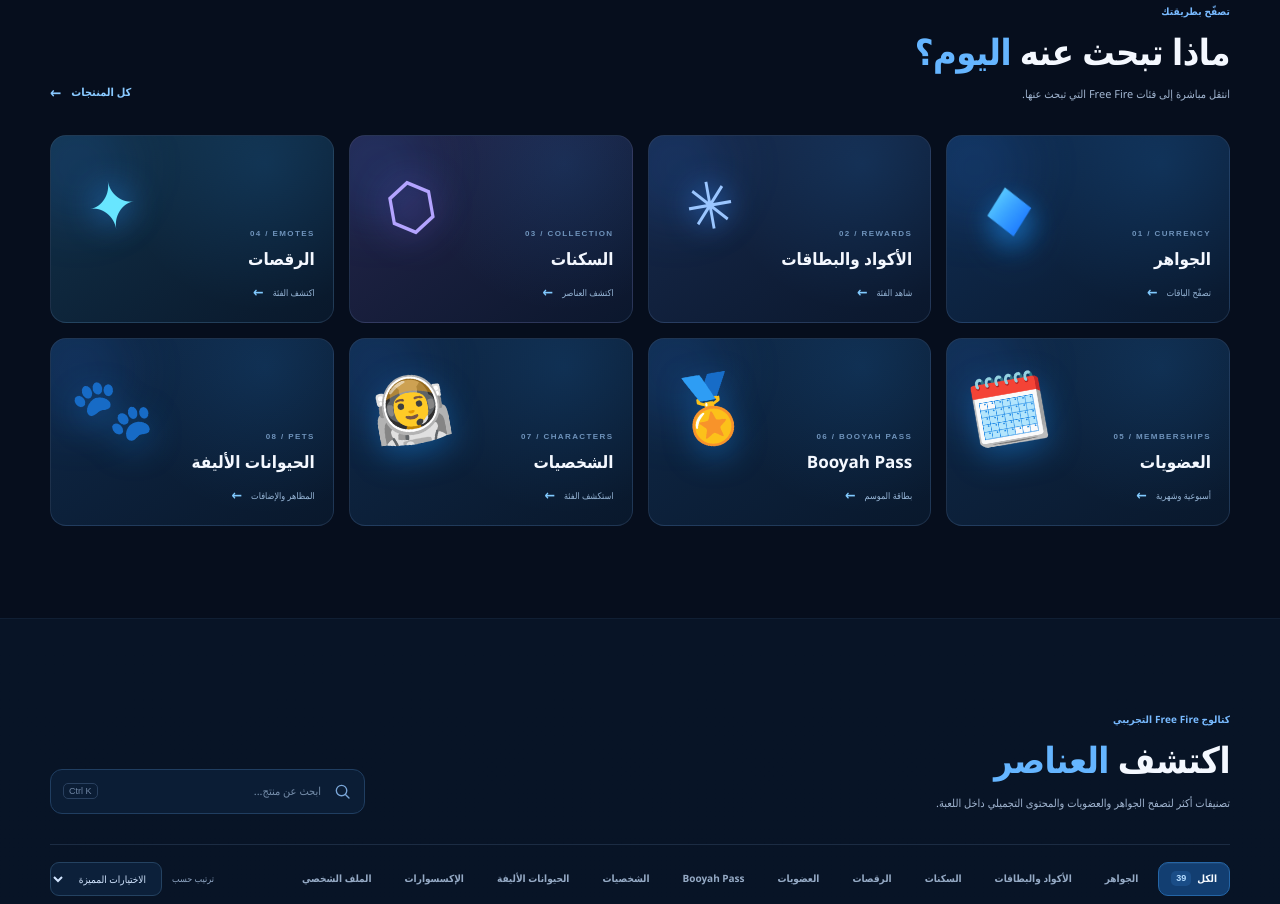
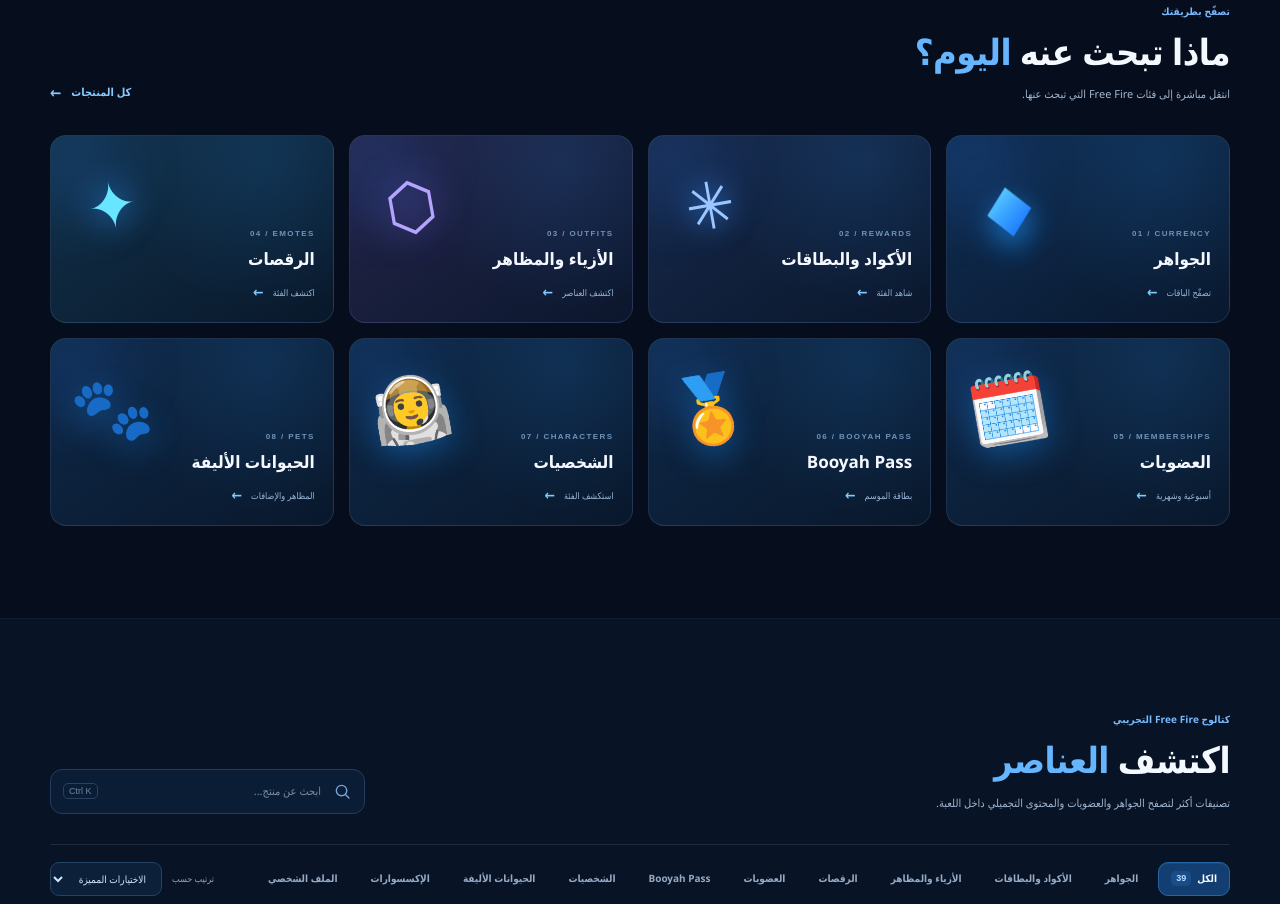
Before and after one commit to moumeneILYAS-sketch/Website-Free-Fire, a website: page index.html in a window 1280 px wide. Shown: the part 776-1680 px from the top of the page. Drawn offline with Linux system fonts and the light colour scheme; no server answers.

Commit message:
Polish Free Fire cosmetics category wording

```diff
--- a/index.html
+++ b/index.html
@@ -6,7 +6,7 @@
   <meta name="theme-color" content="#071326">
   <meta name="description" content="BlueDrop — كتالوج تجريبي لعناصر Free Fire: الجواهر والعضويات وBooyah Pass والشخصيات والحيوانات الأليفة والمظاهر.">
   <meta property="og:title" content="BlueDrop — ارتقِ بمستواك">
-  <meta property="og:description" content="اكتشف تجربة متجر BlueDrop التجريبية لعناصر الألعاب الرقمية.">
+  <meta property="og:description" content="كتالوج BlueDrop التجريبي لفئات Free Fire والعضويات والمظاهر والإكسسوارات.">
   <meta property="og:type" content="website">
   <title>BlueDrop — متجر الألعاب الرقمية</title>
   <link rel="icon" href="/favicon.svg" type="image/svg+xml">
@@ -122,7 +122,7 @@
             <span class="category-art category-art-ticket" aria-hidden="true"><span>✳</span></span><span class="category-copy"><small>02 / REWARDS</small><strong>الأكواد والبطاقات</strong><span>شاهد الفئة <b aria-hidden="true">←</b></span></span><span class="category-glow" aria-hidden="true"></span>
           </button>
           <button class="category-card category-skins reveal reveal-delay-2" type="button" data-category-jump="skins">
-            <span class="category-art category-art-shield" aria-hidden="true"><span>⬡</span></span><span class="category-copy"><small>03 / COLLECTION</small><strong>السكنات</strong><span>اكتشف العناصر <b aria-hidden="true">←</b></span></span><span class="category-glow" aria-hidden="true"></span>
+            <span class="category-art category-art-shield" aria-hidden="true"><span>⬡</span></span><span class="category-copy"><small>03 / OUTFITS</small><strong>الأزياء والمظاهر</strong><span>اكتشف العناصر <b aria-hidden="true">←</b></span></span><span class="category-glow" aria-hidden="true"></span>
           </button>
           <button class="category-card category-emotes reveal reveal-delay-3" type="button" data-category-jump="emotes">
             <span class="category-art category-art-motion" aria-hidden="true"><span>✦</span></span><span class="category-copy"><small>04 / EMOTES</small><strong>الرقصات</strong><span>اكتشف الفئة <b aria-hidden="true">←</b></span></span><span class="category-glow" aria-hidden="true"></span>
@@ -154,7 +154,7 @@
             <button class="filter-pill is-active" data-filter="all" type="button" aria-pressed="true">الكل <span id="allCount">08</span></button>
             <button class="filter-pill" data-filter="diamonds" type="button" aria-pressed="false">الجواهر</button>
             <button class="filter-pill" data-filter="codes" type="button" aria-pressed="false">الأكواد والبطاقات</button>
-            <button class="filter-pill" data-filter="skins" type="button" aria-pressed="false">السكنات</button>
+            <button class="filter-pill" data-filter="skins" type="button" aria-pressed="false">الأزياء والمظاهر</button>
             <button class="filter-pill" data-filter="emotes" type="button" aria-pressed="false">الرقصات</button>
             <button class="filter-pill" data-filter="memberships" type="button" aria-pressed="false">العضويات</button>
             <button class="filter-pill" data-filter="passes" type="button" aria-pressed="false">Booyah Pass</button>
```
